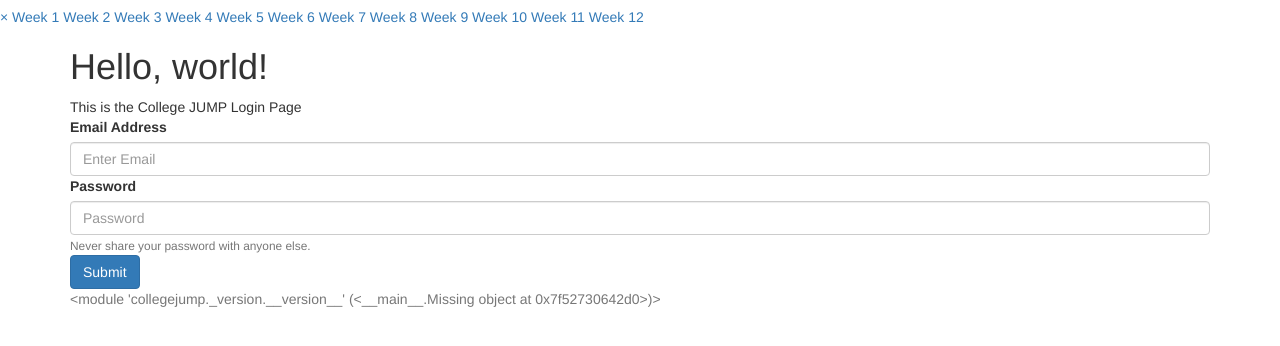
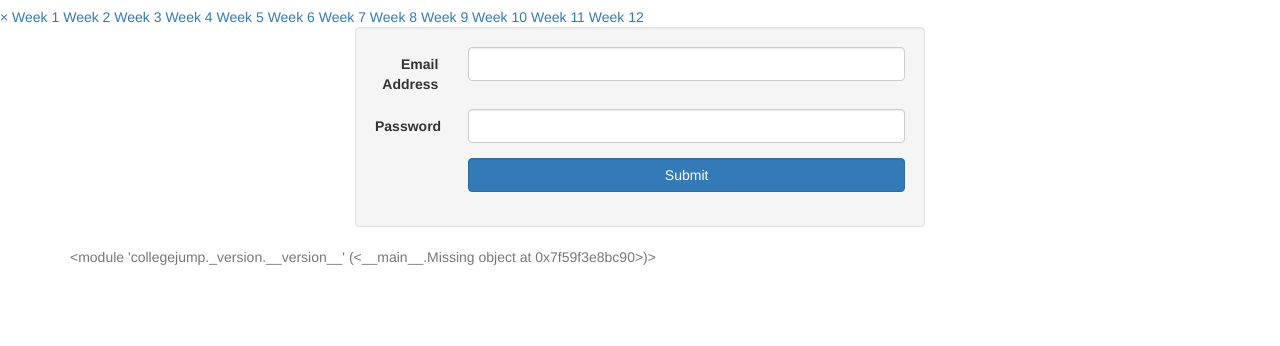
Before and after one commit to UMBC-CMSC447-Spring2017-Team5/college-JUMP, a Flask app: page /login in a window 1280 px wide. Shown: the part 65-411 px from the top of the page. Run offline with Flask 2, Linux system fonts and the light colour scheme; parts of the project's set-up code (start-up, migrations or seed data) failed here and were passed over; some libraries are stand-ins or nearby versions.

Commit message:
Clean up the login page
- Form is generated using shared macros
- Form style is Bootstrap-ey
- Hidden elements are generated in the standard way with
  `form.hidden_tag()`
- Dummy and demo text is removed

See #75

```diff
--- a/collegejump/forms.py
+++ b/collegejump/forms.py
@@ -30,6 +30,7 @@
         validators.length(max=models.User.EMAIL_MAX_LENGTH),
     ])
     password = fields.PasswordField('Password')
+    submit = fields.SubmitField('Submit')
 
 class WeekForm(FlaskForm):
     """A form for filling out a single week in a semester."""
--- /dev/null
+++ b/collegejump/templates/_formtools.html
@@ -0,0 +1,14 @@
+{# Render a form group designed for a horizontal form. If `label` is False, the
+label for the field will not be printed, and the form field will be offset the
+appropriate amount.
+#}
+{% macro hfield(field, label=True, class="") %}
+<div class="form-group">
+  {%- if label %}
+  {{ field.label(class_="control-label col-sm-2") }}
+  {% endif -%}
+  <div class="{% if not label %}col-sm-offset-2{% endif %} col-sm-10">
+    {{ field(class_="form-control " + class) }}
+  </div>
+</div>
+{% endmacro %}
--- a/collegejump/templates/login.html
+++ b/collegejump/templates/login.html
@@ -1,26 +1,19 @@
 {% extends "theme.html" %}
+{% import "_formtools.html" as formtools %}
 
-{% block head %}
-{{ super() }}
-<title>College JUMP Login demo </title>
-{% endblock %}
+{% block title %} Login {% endblock %}
 
 {% block content %}
-{{ super() }}
-<h1>  Hello, world!</h2>
-</h1> This is the College JUMP Login Page </h2>
 
-<form method="POST" action="{{ url_for('login_page') }}">
-  {{ form.csrf_token }}
-  <div>
-    {{ form.email.label }} {{ form.email(class_="form-control", placeholder="Enter Email") }}
-  </div>
-  <div>
-    {{ form.password.label }} {{ form.password(class_="form-control", placeholder="Password") }}
-    <small id="emailHelp" class="form-text text-muted">Never share your password with anyone else.</small>
-  </div>
-  <button type="submit" class="btn btn-primary">Submit</button>
-  <input type=hidden value="{{ returnto or '' }}" name=returnto>
-</form>
+<div class="well col-xs-12 col-sm-offset-3 col-sm-6">
+  <form method="POST"
+	action="{{ url_for('login_page') }}"
+	class="form form-horizontal">
+    {{ form.hidden_tag() }}
+    {{ formtools.hfield(form.email) }}
+    {{ formtools.hfield(form.password) }}
+    {{ formtools.hfield(form.submit, label=False, class="btn btn-primary") }}
+  </form>
+</div>
 
 {% endblock %}
--- a/collegejump/views.py
+++ b/collegejump/views.py
@@ -27,17 +27,14 @@
 
 @app.route('/login', methods=['GET', 'POST'])
 def login_page():
-    # Get the `returnto` or `next` query string.
+    # Get the `returnto` or `next` query string, otherwise leave blank.
     returnto = flask.request.args.get('returnto') \
-            or flask.request.args.get('next')
+            or flask.request.args.get('next') \
+            or ''
 
-    # Parse the form if it was given to us.
-    form = forms.LoginForm()
-
-    # If the form was submitted with returnto information, preserve it in case
-    # we have to re-render the template.
-    if form.returnto.data:
-        returnto = form.returnto.data
+    # Create the form object with its defaults. If a `returnto` was submitted,
+    # it will be preserved here.
+    form = forms.LoginForm(returnto=returnto)
 
     # If the login form is successfully POSTed to us here, try to log the user
     # in. Otherwise, render the page as normal.
@@ -54,7 +51,7 @@
                     app.logger.info("Successful login by %r", user)
                     return form.redirect()
                 else:
-                    # If the login failed, here, it's not because of the
+                    # If the login failed here, it's not because of the
                     # password. Maybe the user is inactive?
                     app.logger.warning("Unexpected login failure by %r", user)
             else:
@@ -62,12 +59,12 @@
 
         except MultipleResultsFound:
             # This is actually really bad, and means the database is very broken.
-            raise
+            app.logger.error("Multiple results found on what should be unique email %r", email)
 
         except NoResultFound:
             app.logger.info("Attempt to login with unknown email %r", email)
 
-    return flask.render_template('login.html', form=form, returnto=returnto)
+    return flask.render_template('login.html', form=form)
 
 @app.route('/logout', methods=['GET', 'POST'])
 @login_required
```
